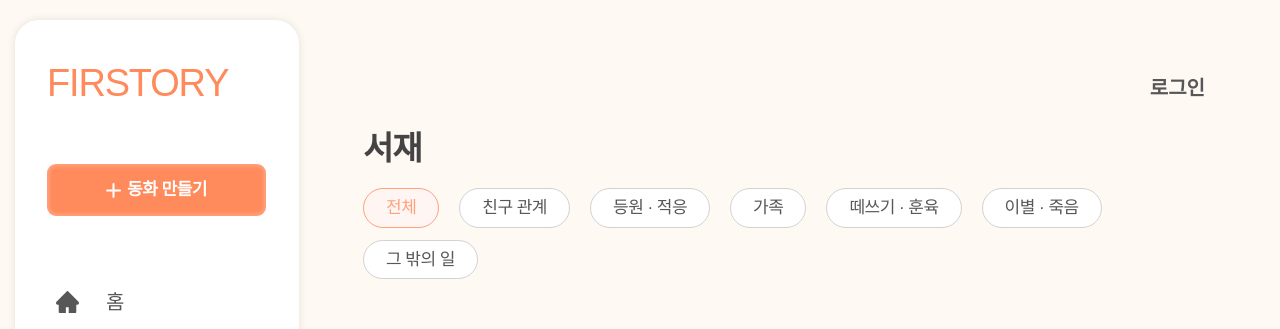
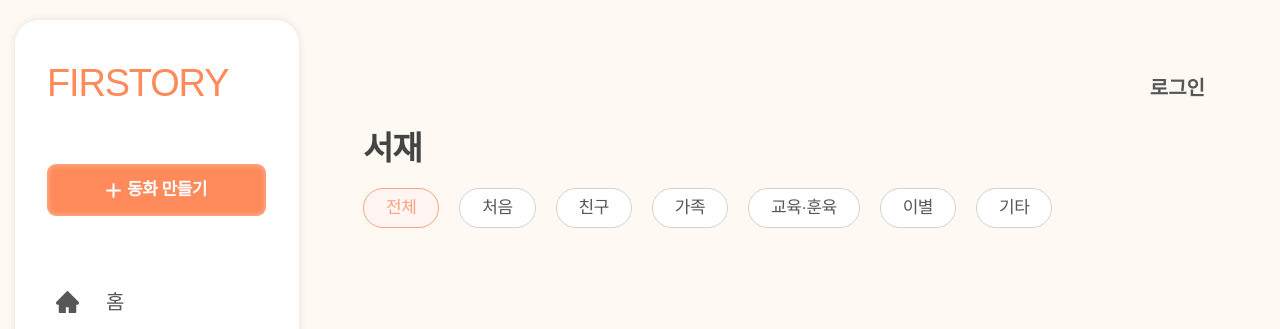
Before and after one commit to FirstoryAI/Frontend_MainPage, a React (Vite) app: page /library in a window 1280 px wide. Shown: the top 329 px of the page. Built offline with nearby package versions, Linux system fonts and the light colour scheme; no server answers; a web font is replaced by a local one.

Commit message:
feat: 서재와 동화 만들기 분류칩 이름 통일

```diff
--- a/src/features/story/components/DetailStep.jsx
+++ b/src/features/story/components/DetailStep.jsx
@@ -1,6 +1,6 @@
 import MascotBubble from './MascotBubble';
 import Chip from './Chip';
-import { EVENT_MAX_LENGTH, REACTION_MAX_LENGTH, categories, educationTopics, lockedCategories } from '../constants';
+import { EVENT_MAX_LENGTH, REACTION_MAX_LENGTH, categories, categoryDisplayNames, educationTopics, lockedCategories } from '../constants';
 import { getCategoryContent, getEventExample } from '../categoryContent';
 import iconLock from '../../../assets/icons/icon-lock.svg';
 import detailMascot from '../../../assets/images/story-detail-mascot.png';
@@ -61,7 +61,7 @@ function DetailStep({ situation, detail, onChange }) {
                 disabled={locked}
                 onChange={() => onChange({ category, coreValue: '' })}
               >
-                {category}
+                {isEducation ? category : categoryDisplayNames[category]}
                 {locked && <img className={styles.lockIcon} src={iconLock} alt="준비 중" />}
               </Chip>
             );
--- a/src/features/story/constants.js
+++ b/src/features/story/constants.js
@@ -17,13 +17,23 @@ export const situations = [
 ];
 
 export const categories = [
+  '등원 · 적응',
   '친구 관계',
-  '등원 · 적응',
   '가족',
   '떼쓰기 · 훈육',
   '이별 · 죽음',
   '그 밖의 일',
 ];
+
+// 화면에 보여 주는 분류 이름이에요. 내부 값은 기존 API 분류 코드와 연결된 채 유지해요.
+export const categoryDisplayNames = {
+  '등원 · 적응': '처음',
+  '친구 관계': '친구',
+  '가족': '가족',
+  '떼쓰기 · 훈육': '교육·훈육',
+  '이별 · 죽음': '이별',
+  '그 밖의 일': '기타',
+};
 
 export const educationTopics = {
   식습관: ['골고루 먹기', '새로운 음식 도전하기'],
--- a/src/features/story/storyMappers.js
+++ b/src/features/story/storyMappers.js
@@ -1,5 +1,5 @@
 // 화면에서 쓰는 값(한글 문구·연/월 선택)과 API 코드(FRIEND_CONFLICT, 2022-05 …)를 서로 바꿔 줘요.
-import { educationTopics } from './constants.js';
+import { categories, categoryDisplayNames, educationTopics } from './constants.js';
 // 화면의 '어떤 일인가요?' → API category
 const CATEGORY_CODES = {
   '친구 관계': 'FRIEND_CONFLICT',
@@ -188,31 +188,42 @@ export function toLoadingStage(stage) {
 export const GENERATING_STATUSES = ['REQUESTED', 'GENERATING_TEXT', 'GENERATING_IMAGES'];
 export const CREATING_STATUSES = ['DRAFT', 'INTERVIEWING', 'CONFIRMING', ...GENERATING_STATUSES];
 
-// 서재 카드가 어느 묶음인지 정해요. (API는 COMPLETED 하나로 보내고 label로 읽음 여부를 알려줘요)
-// 서재의 주제 칩이에요. 동화 만들기 '어떤 일인가요?'의 분류와 같아요.
-export const LIBRARY_TOPICS = Object.keys(CATEGORY_CODES);
-const OTHER_TOPIC = '그 밖의 일';
-// 서재 목록은 분류 코드 없이 서버 문구(categoryLabel)만 줘요. 서버 문구와 화면 문구를 모두 받아서 주제로 바꿔요.
-// '그 밖의 일'(OTHER)이면 서버가 직접 적은 분류를 주므로, 모르는 문구는 모두 '그 밖의 일'로 봐요.
+// 서재에서는 동화 만들기의 세부 분류를 더 큰 주제로 묶어서 보여줘요.
+export const LIBRARY_TOPICS = categories.map((category) => categoryDisplayNames[category]);
+const OTHER_TOPIC = '기타';
+// 서재 목록은 분류 코드 없이 서버 문구(categoryLabel)만 줄 수도 있어요.
+// 교육 주제는 OTHER 코드로 저장되므로 categoryLabel을 먼저 확인해요.
 const TOPIC_BY_LABEL = {
+  '친구 관계': '친구',
+  '친구와 다툼': '친구',
+  '등원 · 적응': '처음',
+  '새로운 환경': '처음',
+  '가족의 변화': '가족',
+  '가족': '가족',
+  '떼쓰기 · 훈육': '교육·훈육',
+  '규칙': '교육·훈육',
+  '이별 · 죽음': '이별',
+  '이별': '이별',
+  '그 밖의 일': '기타',
   ...Object.fromEntries(LIBRARY_TOPICS.map((topic) => [topic, topic])),
-  '친구와 다툼': '친구 관계',
-  '새로운 환경': '등원 · 적응',
-  '가족의 변화': '가족',
-  '규칙': '떼쓰기 · 훈육',
-  '이별': '이별 · 죽음',
 };
 const compact = (text) => String(text ?? '').replace(/\s+/g, '');
+const EDUCATION_TOPIC_LABELS = new Set(Object.keys(educationTopics).map(compact));
 const TOPIC_BY_COMPACT_LABEL = Object.fromEntries(
   Object.entries(TOPIC_BY_LABEL).map(([label, topic]) => [compact(label), topic]),
 );
 
 export function libraryTopic(story) {
+  const label = compact(story.categoryLabel);
+  if (/^교육[·.]/.test(label) || EDUCATION_TOPIC_LABELS.has(label)) {
+    return '교육·훈육';
+  }
   const code = story.category ?? story.situationCategory ?? story.situation?.category;
-  if (code && CATEGORY_LABELS[code]) return CATEGORY_LABELS[code];
-  return TOPIC_BY_COMPACT_LABEL[compact(story.categoryLabel)] ?? OTHER_TOPIC;
+  if (code && CATEGORY_LABELS[code]) return TOPIC_BY_COMPACT_LABEL[compact(CATEGORY_LABELS[code])] ?? OTHER_TOPIC;
+  return TOPIC_BY_COMPACT_LABEL[label] ?? OTHER_TOPIC;
 }
 
+// 서재 카드가 어느 묶음인지 정해요. (API는 COMPLETED 하나로 보내고 label로 읽음 여부를 알려줘요)
 export function libraryGroup(story) {
   const status = String(story.status ?? '').toUpperCase();
   if (CREATING_STATUSES.includes(status)) return 'CREATING';
```
